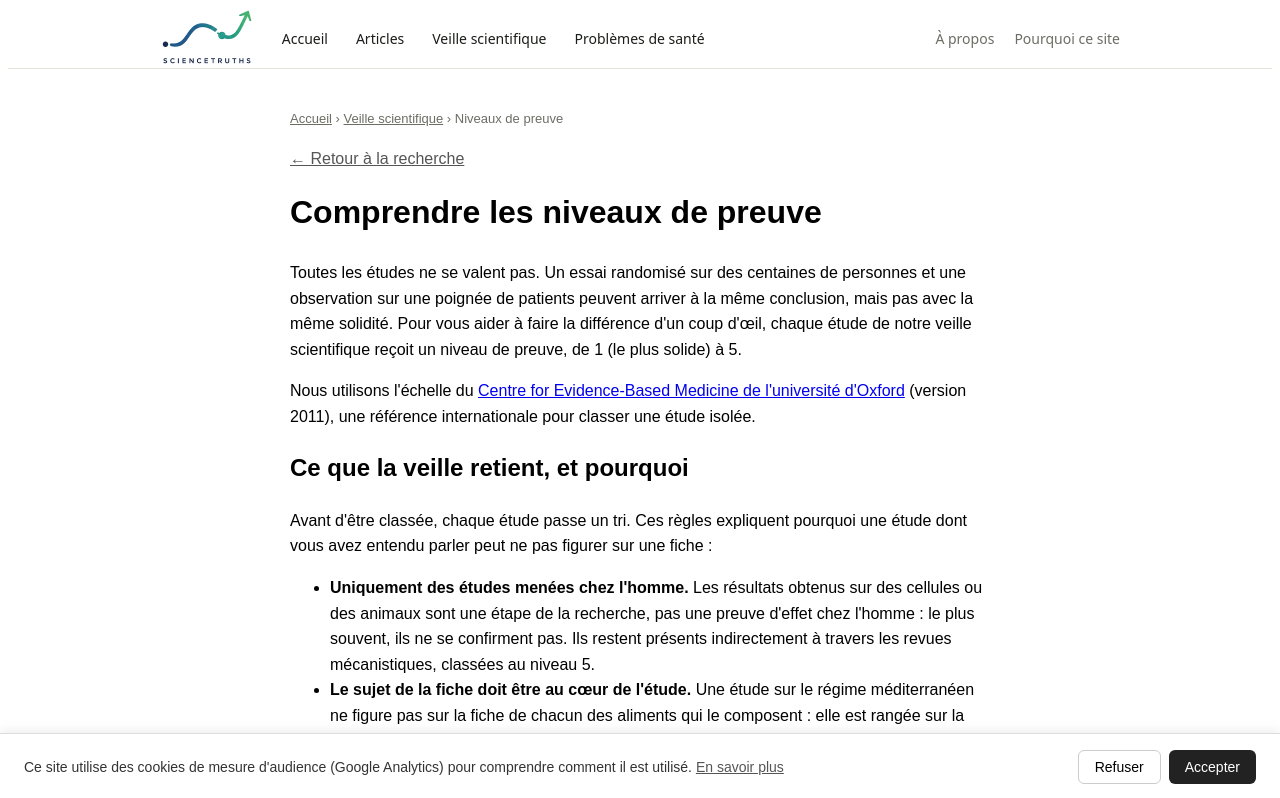
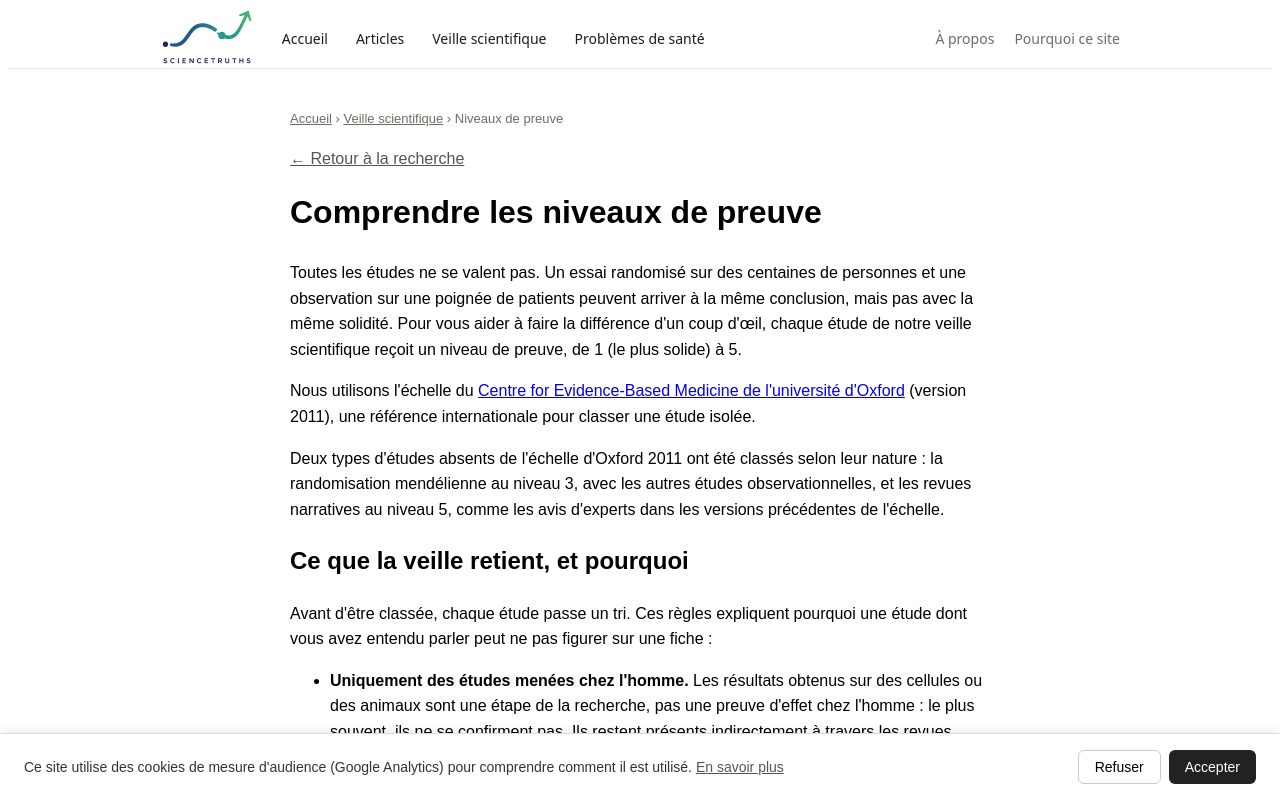
Before and after one commit to bruno13198/santeetlongevite, a Next.js app: page /niveaux-de-preuve in a window 1280 px wide. Shown: the top 798 px of the page. Built offline with nearby package versions, Linux system fonts and the light colour scheme.

Commit message:
Classify absent study types in Oxford scale
Added classification for absent study types in Oxford scale.

```diff
--- a/app/niveaux-de-preuve/page.js
+++ b/app/niveaux-de-preuve/page.js
@@ -83,6 +83,12 @@ export default function NiveauxDePreuve() {
           Centre for Evidence-Based Medicine de l'université d'Oxford
         </a>{' '}
         (version 2011), une référence internationale pour classer une étude isolée.
+      </p>
+      {/* 24 oct. 2026 : classement des types d'études absents de l'échelle, rendu explicite. */}
+      <p>
+        Deux types d'études absents de l'échelle d'Oxford 2011 ont été classés selon leur nature : la
+        randomisation mendélienne au niveau 3, avec les autres études observationnelles, et les revues
+        narratives au niveau 5, comme les avis d'experts dans les versions précédentes de l'échelle.
       </p>
 
       <h2 id="ce-que-nous-retenons">Ce que la veille retient, et pourquoi</h2>
```
